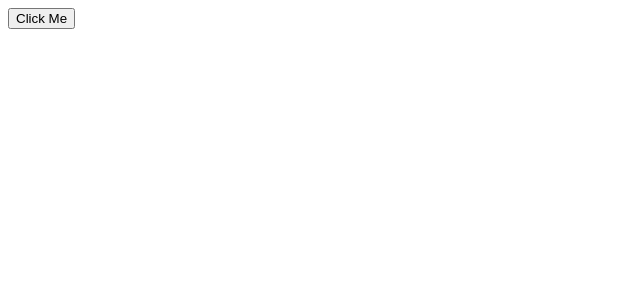
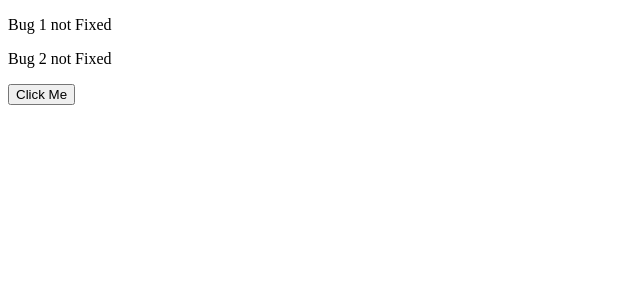
Before and after one commit to yogeshbpatil/react-app, a React (Vite) app: page / in a window 1280 px wide. Shown: the top 300 px of the page, without its empty margins (0-640 px from the left). Built offline with nearby package versions, Linux system fonts and the light colour scheme.

Commit message:
simplifiying update loging with immer 5.10

```diff
--- a/package.json
+++ b/package.json
@@ -11,6 +11,7 @@
   "dependencies": {
     "@types/styled-components": "^5.1.34",
     "bootstrap": "^5.2.3",
+    "immer": "^9.0.19",
     "react": "^18.2.0",
     "react-dom": "^18.2.0",
     "react-icons": "^4.7.1",
--- a/src/App.tsx
+++ b/src/App.tsx
@@ -1,18 +1,27 @@
 import { useState } from "react";
+import produce from "immer";
 
 function App() {
-  const [tags, setTags] = useState(["happy", "cheerful"]);
+  const [bugs, setBugs] = useState([
+    { id: 1, title: "Bug 1", fixed: false },
+    { id: 2, title: "Bug 2", fixed: false },
+  ]);
   const handleClick = () => {
-    //Add
-    setTags([...tags, "exciting"]);
-    //Remove
-    setTags(tags.filter((tags) => tags != "happy"));
-    //update
-    setTags(tags.map((tag) => (tag === "happy" ? "happiness" : tag)));
+    setBugs(
+      produce((draft) => {
+        const bug = draft.find((bug) => bug.id === 1);
+        if (bug) bug.fixed = true;
+      })
+    );
   };
   return (
     <>
       <div>
+        {bugs.map((bug) => (
+          <p key={bug.id}>
+            {bug.title} {bug.fixed ? "fixed" : "not Fixed"}
+          </p>
+        ))}
         <button onClick={handleClick}>Click Me</button>
       </div>
     </>
```
Also changed, not shown: 1 other file (tests, documents, lock files or other folders).
